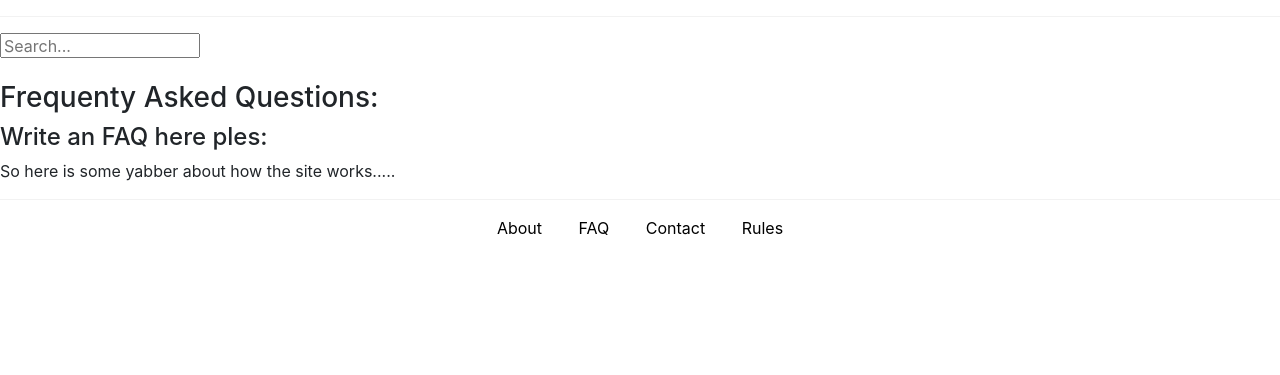
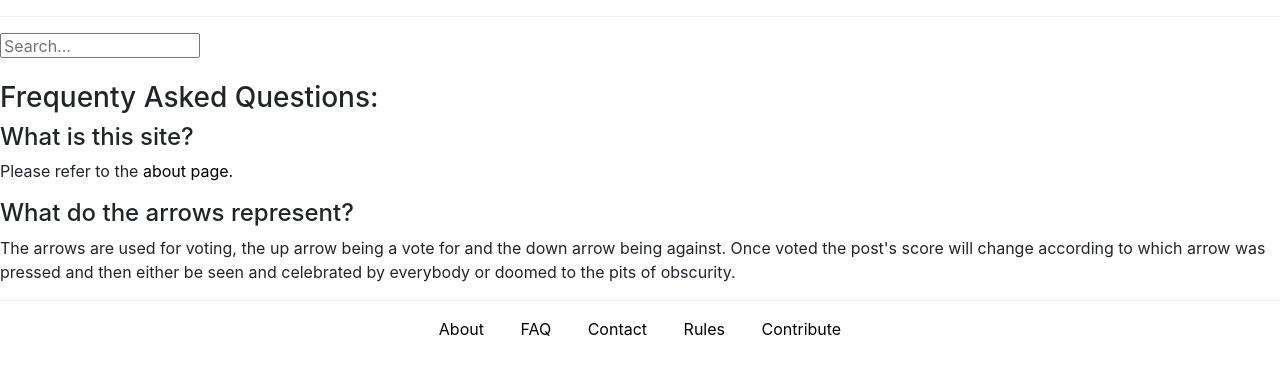
Before and after one commit to ModoUnreal/nuncio, a Flask app: page /faq in a window 1280 px wide. Shown: the part 72-447 px from the top of the page. Run offline with Flask 2, Linux system fonts and the light colour scheme; some libraries are stand-ins or nearby versions.

Commit message:
Information sites updated more

```diff
--- a/app/forms.py
+++ b/app/forms.py
@@ -17,7 +17,7 @@ class SubmitForm(FlaskForm):
         The base text of the post, if needed."""
 
     title = StringField('Title', validators=[Length(min=0, max=100), DataRequired()])
-    topics = StringField('Topics', validators=[DataRequired()])
+    topics = StringField('Tags (Can only input one currently)', validators=[DataRequired()])
     text = StringField('Text', validators=[Length(min=0, max=100)])
     link = StringField('Link', validators=[Length(min=0, max=240)])
     event = StringField('Event (optional)', validators=[Length(min=0, max=150)])
--- a/app/routes.py
+++ b/app/routes.py
@@ -250,3 +250,8 @@ def rules():
 def about():
     """Returns the about html file."""
     return render_template('about.html')
+
+@app.route('/contributing', methods=['GET'])
+def contributing():
+    """Returns the contributing html file."""
+    return render_template('contributing.html')
--- a/app/static/base.css
+++ b/app/static/base.css
@@ -161,4 +161,5 @@ footer a{
 
 #about-text p {
     font-size: 15px;
+    padding-top: 5px;
 }
--- a/app/templates/base.html
+++ b/app/templates/base.html
@@ -69,6 +69,7 @@
         <a href="{{ url_for('faq') }}">FAQ</a>
         <a href="{{ url_for('contact') }}">Contact</a>
         <a href="{{ url_for('rules') }}">Rules</a>
+        <a href="{{ url_for('contributing') }}">Contribute</a>
     </footer>
 </body>
 </html>
--- a/app/templates/faq.html
+++ b/app/templates/faq.html
@@ -1,6 +1,15 @@
 {% extends "base.html" %}
 {% block content %}
+
     <h3>Frequenty Asked Questions:</h3>
-    <h4>Write an FAQ here ples:</h4>
-    <p>So here is some yabber about how the site works.....</p>
+        <h4>What is this site?</h4>
+            <p>Please refer to the <a href={{ url_for('about') }}>about page.</a></p>
+
+        <h4>What do the arrows represent?</h4>
+            <p>The arrows are used for voting, the up arrow being a vote for
+               and the down arrow being against. Once voted the post's score
+               will change according to which arrow was pressed and then either
+               be seen and celebrated by everybody or doomed to the pits of
+               obscurity.</p>
+
 {% endblock %}
```
Also changed, not shown: app/templates/about.html (+4 -4 lines), app/templates/contributing.html (added, +19 -0 lines).
